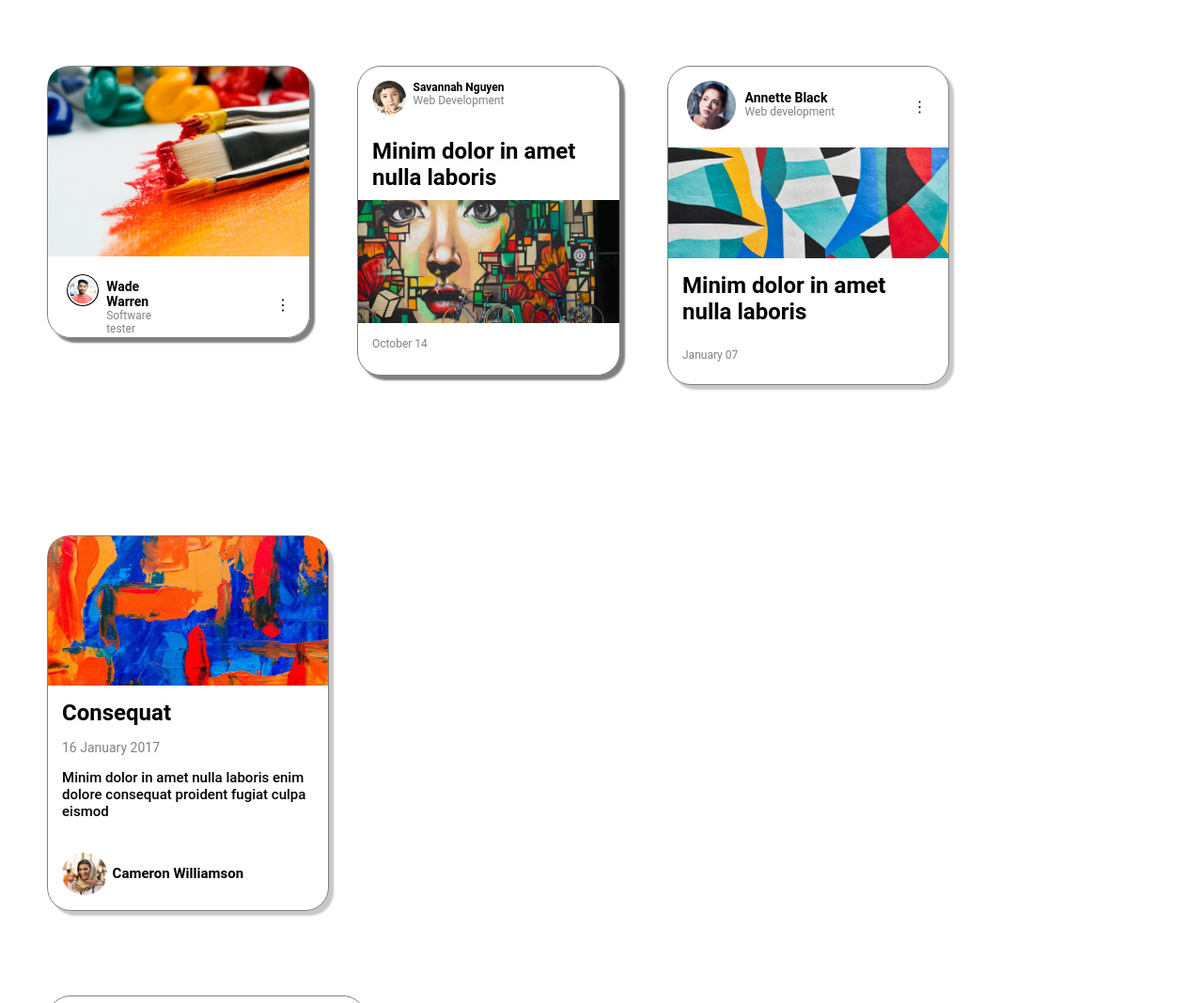
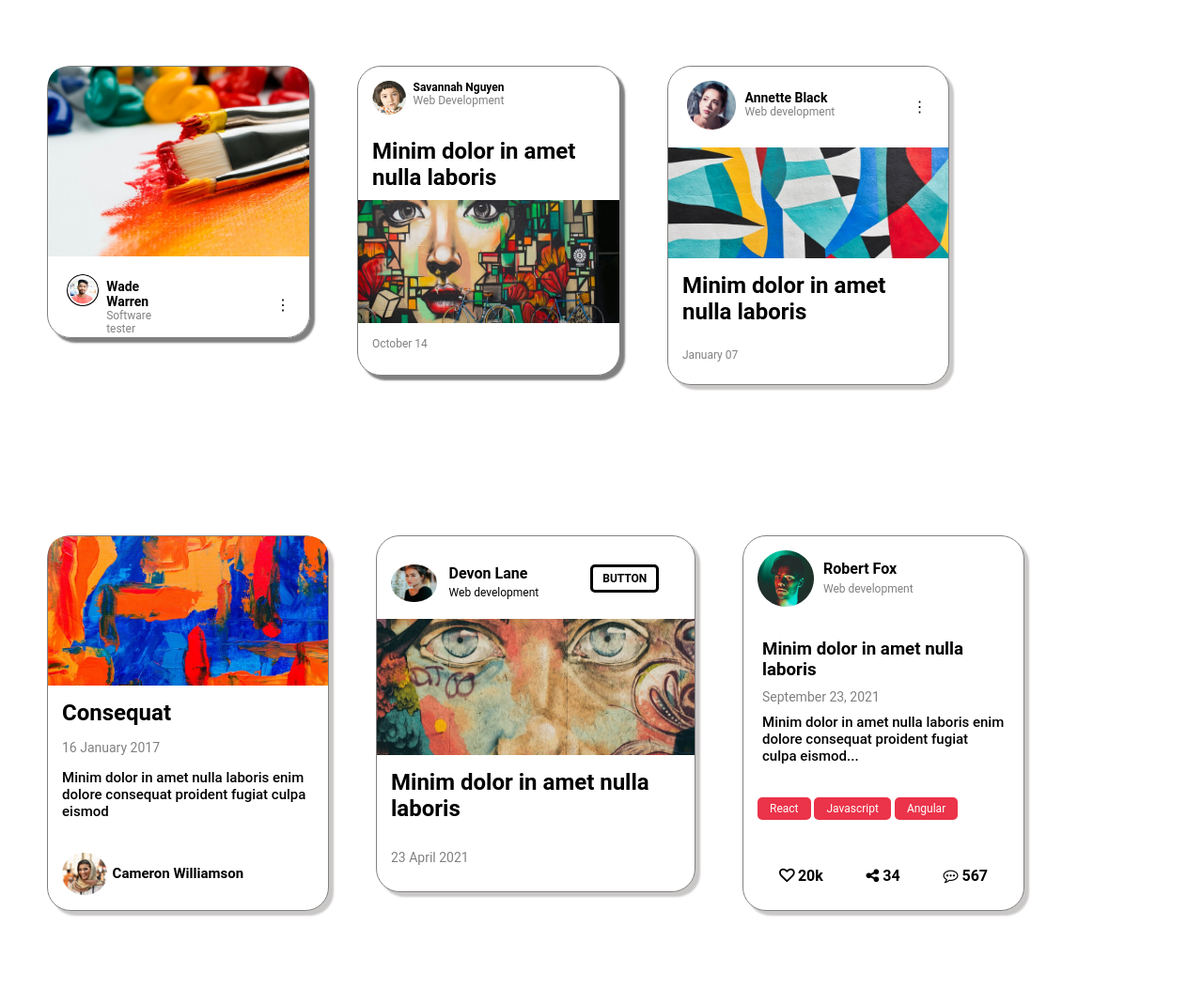
Before and after one commit to Apatakayuss/Cards, a plain HTML site: page index.html in a window 1280 px wide. Shown: the top 1068 px of the page at 94% size. Drawn offline with Linux system fonts and the light colour scheme.

Commit message:
Second commit

```diff
--- a/index.html
+++ b/index.html
@@ -1,14 +1,17 @@
 <!DOCTYPE html>
 <html lang="en">
+
 <head>
     <meta charset="UTF-8">
     <meta http-equiv="X-UA-Compatible" content="IE=edge">
     <meta name="viewport" content="width=device-width, initial-scale=1.0">
     <link rel="stylesheet" href="style.css">
     <link rel="preconnect" href="https://fonts.googleapis.com">
-    <script src='https://kit.fontawesome.com/a076d05399.js' crossorigin='anonymous'></script>
+    <script src="https://kit.fontawesome.com/yourcode.js" crossorigin="anonymous"></script>
+    <link rel="stylesheet" href="https://cdnjs.cloudflare.com/ajax/libs/font-awesome/4.7.0/css/font-awesome.min.css">
     <title>Card Task</title>
 </head>
+
 <body>
     <main>
         <div class="first-line" style="display: flex;">
@@ -40,7 +43,7 @@
                 </section>
                 <h2 style="margin: 10px 5px 10px 15px">Minim dolor in amet nulla laboris</h2>
                 <div class="image"><img src="image-2.jpg" alt=""></div>
-            <p style="color: gray; font-size: 12px; padding: 15px;" >October 14</p>
+                <p style="color: gray; font-size: 12px; padding: 15px;">October 14</p>
             </div>
 
 
@@ -60,25 +63,28 @@
                     <img src="motif.jpg" alt="">
                 </div>
                 <h2 style="margin: 15px 5px 25px 15px; padding-right: 10px;">Minim dolor in amet nulla laboris</h2>
-                <p id="date" style="color: gray; font-size: 12px; padding-left: 15px;" >January 07</p>
+                <p id="date" style="color: gray; font-size: 12px; padding-left: 15px;">January 07</p>
             </div>
         </div>
 
 
-
+        <div class="second-line"  style="display: flex;">
 
             <div class="card-4">
                 <div class="container" style="height: 40%; width: 100%;">
-                <img src="Cameron-card.jpg" alt="brush" style="width: 100%; height: 100%; border-radius: 20px 20px 0 0;">
+                    <img src="Cameron-card.jpg" alt="brush"
+                        style="width: 100%; height: 100%; border-radius: 20px 20px 0 0;">
                 </div>
 
                 <h2 style="margin: 15px 0 0 15px">Consequat</h2>
 
                 <p id="date" style="margin: 15px 15px; font-size: 14px; color: gray">16 January 2017</p>
 
-            <p style="margin: 0 5px 20px 15px; font-weight: 500; font-size: 15px;">Minim dolor in amet nulla laboris enim dolore consequat proident fugiat culpa eismod</p>
+                <p style="margin: 0 5px 20px 15px; font-weight: 500; font-size: 15px;">Minim dolor in amet nulla laboris
+                    enim dolore consequat proident fugiat culpa eismod</p>
 
-           <section id="section-4" style="height: 20%; width: 100%; display: flex; padding: 15px; margin-bottom: 15px;" >
+                <section id="section-4"
+                    style="height: 20%; width: 100%; display: flex; padding: 15px; margin-bottom: 15px;">
                     <div class="profile">
                         <img src="Cameron Williamson Profile Image.jpg" alt="" style="mix-blend-mode: darken;">
                     </div>
@@ -90,7 +96,7 @@
 
 
             <div class="card-5">
-            <section id="section-5"style="height: 20%; width: 100%; display: flex; padding: 15px">
+                <section id="section-5" style="height: 20%; width: 100%; display: flex; padding: 15px">
                     <div class="profile" style="width: 20%; height: 95%; mix-blend-mode: darken;">
                         <img src="devon.jpg" alt="" style="width: 80%; height: 100%;">
                     </div>
@@ -127,7 +133,8 @@
 
                     <p id="date" style="margin: 10px 0 10px 0; color: gray; font-size: 14px;">September 23, 2021</p>
 
-                <p style="font-weight: 500; font-size: 15px;">Minim dolor in amet nulla laboris enim dolore consequat proident fugiat culpa eismod...</p>
+                    <p style="font-weight: 500; font-size: 15px;">Minim dolor in amet nulla laboris enim dolore consequat
+                        proident fugiat culpa eismod...</p>
                 </div>
 
                 <div class="buttons" style="padding: 20px 15px">
@@ -136,14 +143,18 @@
                     <input type="submit" value="Angular">
                 </div>
 
-            <div class="icons">
-                <span><i class="fa fa-heart-o" aria-hidden="true"></i> 20k</span>
+                <div class="icons"
+                    style="margin-top: 30px; padding: 0 15px 0 15px; font-weight: 600; justify-content: around; display: flex;">
+                    <span><i class="fa fa-heart-o" aria-hidden="true" style="font-weight: 600;"></i> 20k</span>
+                    <span><i class="fa fa-share-alt" aria-hidden="true"></i> 34</span>
+                    <span><i class="fa fa-commenting-o" aria-hidden="true"></i> 567</span>
                 </div>
-
+            </div>
         </div>
 
 
 
     </main>
 </body>
+
 </html>
```
Lines whose indentation alone changed are shown as unchanged.
